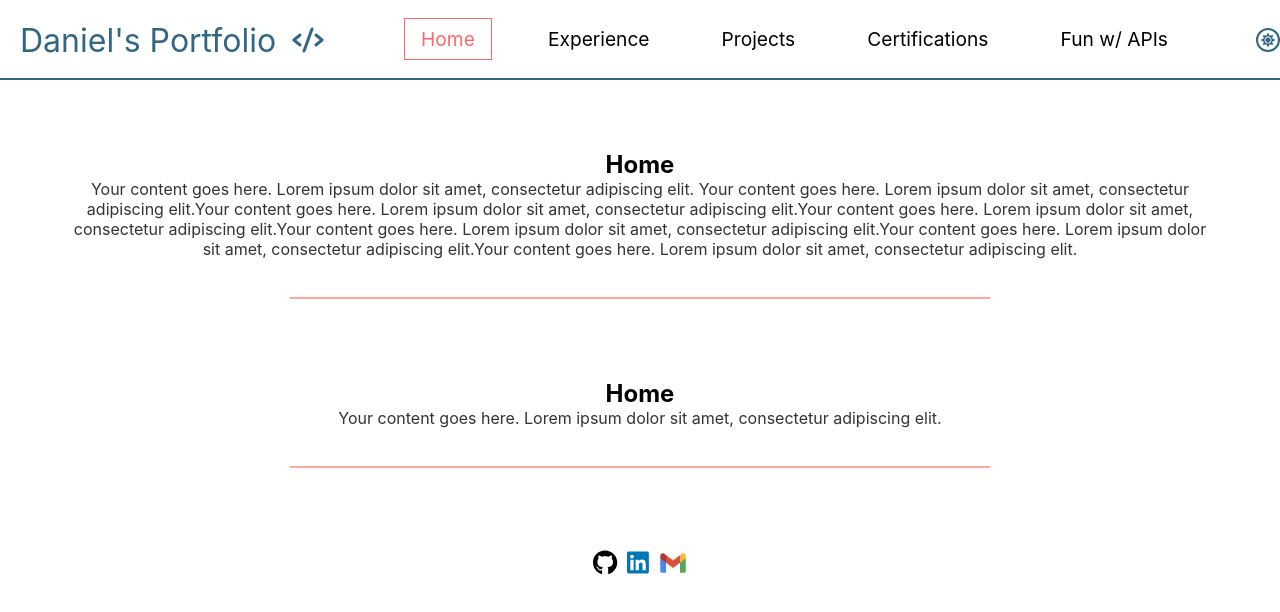
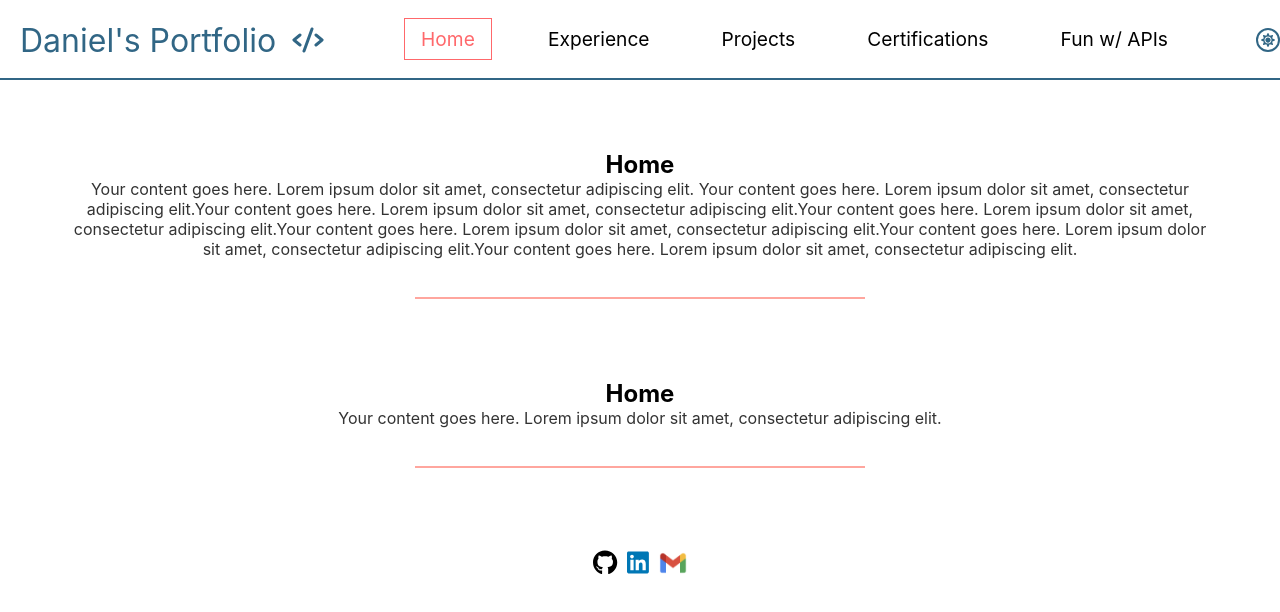
Before and after one commit to DanielChoy17/personal-portfolio, a React (Create React App) app: page /#/ in a window 1280 px wide. Shown: the top 612 px of the page. Built offline with nearby package versions, Linux system fonts and the light colour scheme.

Commit message:
Modified length of section seprator in order to fit mobile phones

```diff
--- a/src/screens/screens.css
+++ b/src/screens/screens.css
@@ -36,7 +36,7 @@
     bottom: 0;
     left: 50%; /* Adjust this value to set the starting point of the colored portion */
     transform: translateX(-50%); /* Center the colored portion */
-    width: 700px; /* Adjust this value to set the length of the colored portion */
+    width: 450px; /* Adjust this value to set the length of the colored portion */
     height: 2px;
     background-color: #FFA69E;
   }
@@ -65,7 +65,7 @@
     bottom: 0;
     left: 50%; /* Adjust this value to set the starting point of the colored portion */
     transform: translateX(-50%); /* Center the colored portion */
-    width: 700px; /* Adjust this value to set the length of the colored portion */
+    width: 450px; /* Adjust this value to set the length of the colored portion */
     height: 2px;
     background-color: #59c0a8;
 }
```
